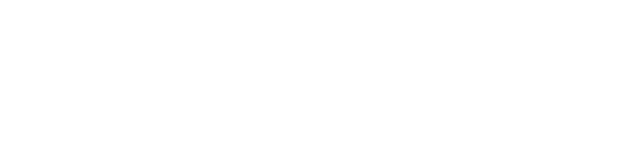
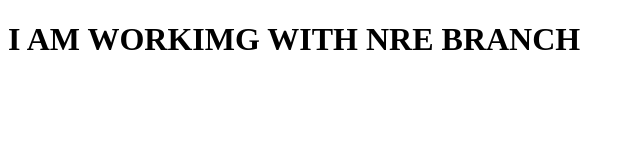
Before and after one commit to DaniilBerenshtein/Learning, a plain HTML site: page index.html in a window 1280 px wide. Shown: the whole page, without its empty margins (0-640 px from the left). Drawn offline with Linux system fonts and the light colour scheme.

Commit message:
I AM WORKIMG WITH NRE BRANCH

```diff
--- a/index.html
+++ b/index.html
@@ -9,7 +9,7 @@
 </head>
 
 <body>
-
+    <h1>I AM WORKIMG WITH NRE BRANCH</h1>
 </body>
 
 </html>
```
